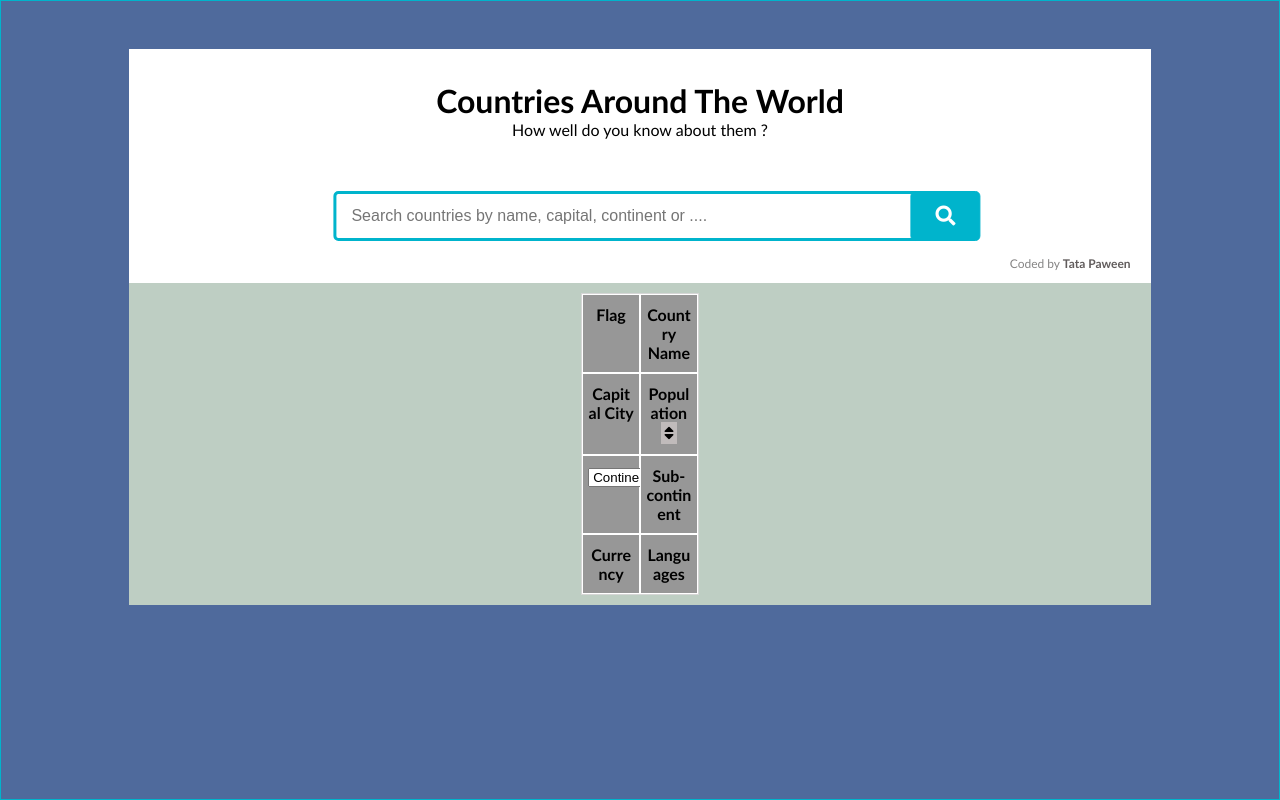
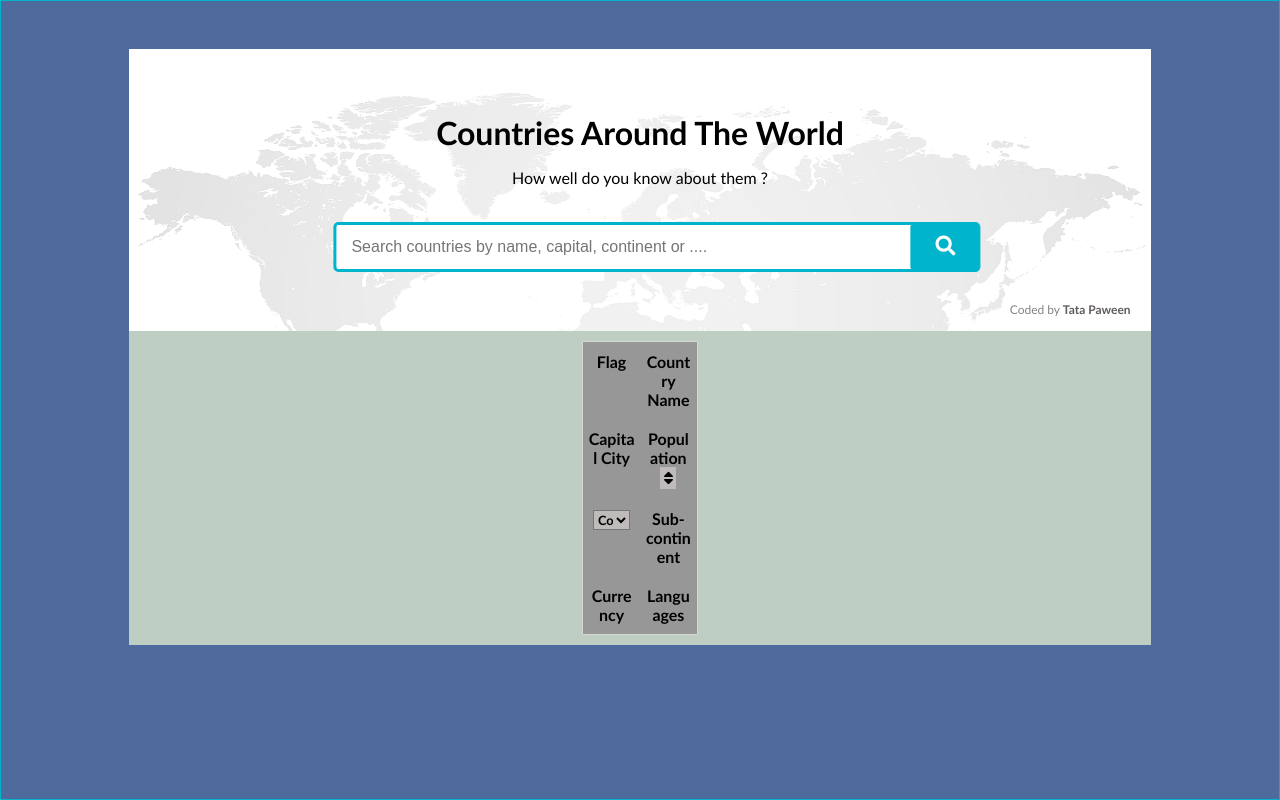
Before and after one commit to Paween14/CountriesSearch-API, a plain HTML site: page index.html in a window 1280 px wide. Drawn offline with Linux system fonts and the light colour scheme; no server answers.

Commit message:
Update header background-image to world map

```diff
--- a/index.html
+++ b/index.html
@@ -10,7 +10,7 @@
 </head>
 <body>
     <header>
-        <h1>Countries Around The World</h1>
+        <h1 class="mt-2 mb-1">Countries Around The World</h1>
         <p>How well do you know about them ?</p>
         <!-- <p>Search by :</p> -->
         <div class='search-bar'>
--- a/style.css
+++ b/style.css
@@ -15,10 +15,13 @@ body {
 
 header {
     background-color: #FFF;
+    background-image: url('./Assets/world-map.gif');
+    background-repeat: no-repeat;
+    /* background-position: center;                */
+    background-size: cover;
     padding: 2rem 4rem 9rem;
     text-align: center;
     position: relative;
-
 }
 
 .credit {
@@ -39,6 +42,22 @@ header {
     padding: 3px;
     background-color: rgb(192, 187, 187);
 
+}
+
+th select {
+    background-color: rgb(192, 187, 187);
+    width: 80%;
+    font-size: 0.8rem;
+    font-weight: 600;
+    font-family: "Gill Sans", Georgia, Arial, Helvetica, sans-serif;
+}
+
+/* ======================== General =========================== */
+.mb-1 {
+    margin-bottom: 1rem;
+}
+.mt-2 {
+    margin-top: 2rem;
 }
 
 /* ======================== Search Bar =========================== */
@@ -99,19 +118,20 @@ table {
     margin: 0 auto;
     max-width: 100%;
     table-layout: fixed;            /* To solve the problem having when the number of columns is over than 30 cols, then the col will be shown out of the scope of the table-area section */
-    border: 1px solid rgb(214, 214, 214);
+    /* border: 1px solid rgb(214, 214, 214); */
 }
 
 thead tr {
     display: grid;
     grid-template-columns: repeat( auto-fit , minmax(50px,1fr));
+    border: 1px solid rgb(214, 214, 214);
 }
 
 tbody tr {
     display: grid;
     grid-template-columns: repeat( auto-fit , minmax(50px,1fr));
     grid-template-rows: repeat( auto-fit , 115px);
-
+    border: 1px solid rgb(214, 214, 214);
 }
 
 th {
@@ -119,7 +139,7 @@ th {
 }
 
 th, td {
-    border: 1px solid #FFF;
+    /* border: 1px solid #FFF; */
     word-wrap: break-word;
     text-align: center;
     padding: 10px 5px;
```
Also changed, not shown: Assets/world-map.gif (added).
